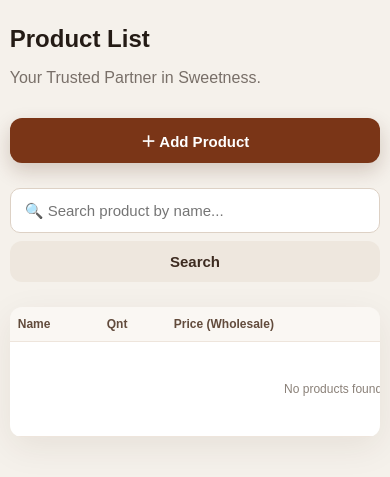
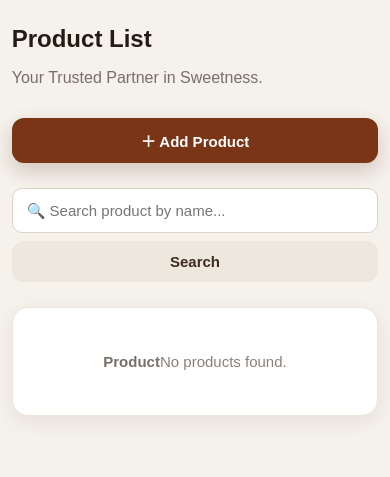
Before and after one commit to Mangal9101/Sawariya_confectionary, a FastAPI app: page /products in a window 390 px wide. Shown: the part 101-578 px from the top of the page. Run offline with FastAPI, Linux system fonts and the light colour scheme; the visitor is signed in with stand-in values (Sample User, id 1); data that the repository does not hold is empty.

Commit message:
Update style.css

```diff
--- a/static/css/style.css
+++ b/static/css/style.css
@@ -118,7 +118,7 @@ body {
 }
 
 /* =========================
-   LOGIN
+   LOGIN PAGE
 ========================= */
 
 .login-page {
@@ -269,7 +269,7 @@ input:focus {
 }
 
 /* =========================
-   PRODUCT TABLE
+   PRODUCT TABLE - DESKTOP
 ========================= */
 
 .table-wrap {
@@ -279,7 +279,6 @@ input:focus {
   box-shadow: 0 10px 35px rgba(70,40,15,.08);
   overflow-x: auto;
   overflow-y: hidden;
-  -webkit-overflow-scrolling: touch;
 }
 
 table {
@@ -416,11 +415,15 @@ td {
 
 /* =====================================================
    MOBILE
+   TABLE BECOMES CARD
 ===================================================== */
 
 @media (max-width: 650px) {
 
-  /* Topbar */
+  /* -------------------------
+     TOPBAR
+  ------------------------- */
+
   .topbar {
     align-items: flex-start;
     flex-direction: column;
@@ -437,13 +440,19 @@ td {
     font-size: 14px;
   }
 
-  /* Container */
+  /* -------------------------
+     CONTAINER
+  ------------------------- */
+
   .container {
     width: 94%;
     margin: 25px auto;
   }
 
-  /* Heading */
+  /* -------------------------
+     HEADING
+  ------------------------- */
+
   .heading-row {
     align-items: stretch;
     flex-direction: column;
@@ -459,7 +468,10 @@ td {
     text-align: center;
   }
 
-  /* Search */
+  /* -------------------------
+     SEARCH
+  ------------------------- */
+
   .search {
     width: 100%;
     display: flex;
@@ -481,48 +493,161 @@ td {
     padding: 12px 8px;
   }
 
-  /* Table */
+  /* =================================================
+     PRODUCT TABLE -> CARD
+  ================================================= */
+
   .table-wrap {
     width: 100%;
-    overflow-x: auto;
-    overflow-y: hidden;
-    border-radius: 14px;
+    background: transparent;
+    box-shadow: none;
+    border-radius: 0;
+    overflow: visible;
   }
 
   table {
-    width: 700px;
-    min-width: 700px;
+    width: 100% !important;
+    min-width: 0 !important;
+    display: block;
+    border-collapse: separate;
+    border-spacing: 0;
   }
 
-  th,
-  td {
-    padding: 12px 10px;
-    font-size: 13px;
-    white-space: nowrap;
+  /* Hide table heading on mobile */
+  thead {
+    display: none;
   }
 
-  th {
-    font-size: 12px;
+  tbody {
+    display: block;
+    width: 100%;
+  }
+
+  /* Each product becomes a card */
+  tbody tr {
+    display: block;
+    width: 100%;
+    background: #ffffff;
+    border: 1px solid #eee5dc;
+    border-radius: 16px;
+    margin-bottom: 15px;
+    padding: 8px 15px;
+    box-shadow: 0 6px 20px rgba(70,40,15,.08);
+  }
+
+  /* Each table cell becomes a row */
+  tbody td {
+    display: flex;
+    justify-content: space-between;
+    align-items: center;
+    width: 100%;
+    min-height: 42px;
+    padding: 11px 4px;
+    border-bottom: 1px solid #eee5dc;
+    font-size: 14px;
+    white-space: normal;
+  }
+
+  tbody td:last-child {
+    border-bottom: none;
+  }
+
+  /* -------------------------
+     LABELS
+  ------------------------- */
+
+  tbody td:nth-child(1)::before {
+    content: "Product";
+    font-weight: 700;
+    color: #786f68;
+  }
+
+  tbody td:nth-child(2)::before {
+    content: "Quantity";
+    font-weight: 700;
+    color: #786f68;
+  }
+
+  tbody td:nth-child(3)::before {
+    content: "Wholesale Price";
+    font-weight: 700;
+    color: #786f68;
+  }
+
+  tbody td:nth-child(4)::before {
+    content: "Retailer Price";
+    font-weight: 700;
+    color: #786f68;
+  }
+
+  /* -------------------------
+     PRODUCT NAME
+  ------------------------- */
+
+  tbody td:nth-child(1) {
+    font-size: 16px;
   }
 
   .product-name {
-    max-width: 180px;
-    overflow: hidden;
-    text-overflow: ellipsis;
+    font-weight: 800;
+    color: #241b15;
+    max-width: 60%;
+    overflow-wrap: anywhere;
+  }
+
+  /* -------------------------
+     ACTIONS
+  ------------------------- */
+
+  tbody td:nth-child(5) {
+    justify-content: flex-end;
+    gap: 7px;
+    padding-top: 14px;
+  }
+
+  tbody td:nth-child(5)::before {
+    display: none;
   }
 
   .actions {
-    display: flex;
-    gap: 5px;
+    display: flex !important;
+    justify-content: flex-end;
     align-items: center;
+    gap: 7px;
+    width: 100%;
   }
 
   .icon {
-    padding: 7px 9px;
-    font-size: 12px;
+    padding: 8px 12px;
+    font-size: 13px;
+    border-radius: 9px;
   }
 
-  /* Modal */
+  .actions form {
+    margin: 0;
+    padding: 0;
+  }
+
+  /* -------------------------
+     NO PRODUCTS
+  ------------------------- */
+
+  tbody tr:has(.empty) {
+    display: block;
+    padding: 20px;
+  }
+
+  .empty {
+    display: block;
+    text-align: center;
+    border: none;
+    padding: 25px 10px;
+  }
+
+  /* -------------------------
+     MODAL
+  ------------------------- */
+
   .modal {
     padding: 15px;
   }
@@ -541,7 +666,7 @@ td {
 }
 
 /* =====================================================
-   SMALL MOBILE
+   VERY SMALL MOBILE
 ===================================================== */
 
 @media (max-width: 400px) {
@@ -555,30 +680,28 @@ td {
   }
 
   .container {
-    width: 95%;
+    width: 94%;
   }
 
   .heading-row h2 {
     font-size: 24px;
   }
 
-  .table-wrap {
-    border-radius: 12px;
+  tbody tr {
+    padding: 7px 12px;
   }
 
-  table {
-    width: 650px;
-    min-width: 650px;
+  tbody td {
+    font-size: 13px;
+    padding: 10px 3px;
   }
 
-  th,
-  td {
-    padding: 10px 8px;
-    font-size: 12px;
+  tbody td:nth-child(1) {
+    font-size: 15px;
   }
 
   .icon {
-    padding: 6px 7px;
-    font-size: 11px;
+    padding: 7px 9px;
+    font-size: 12px;
   }
 }
```
